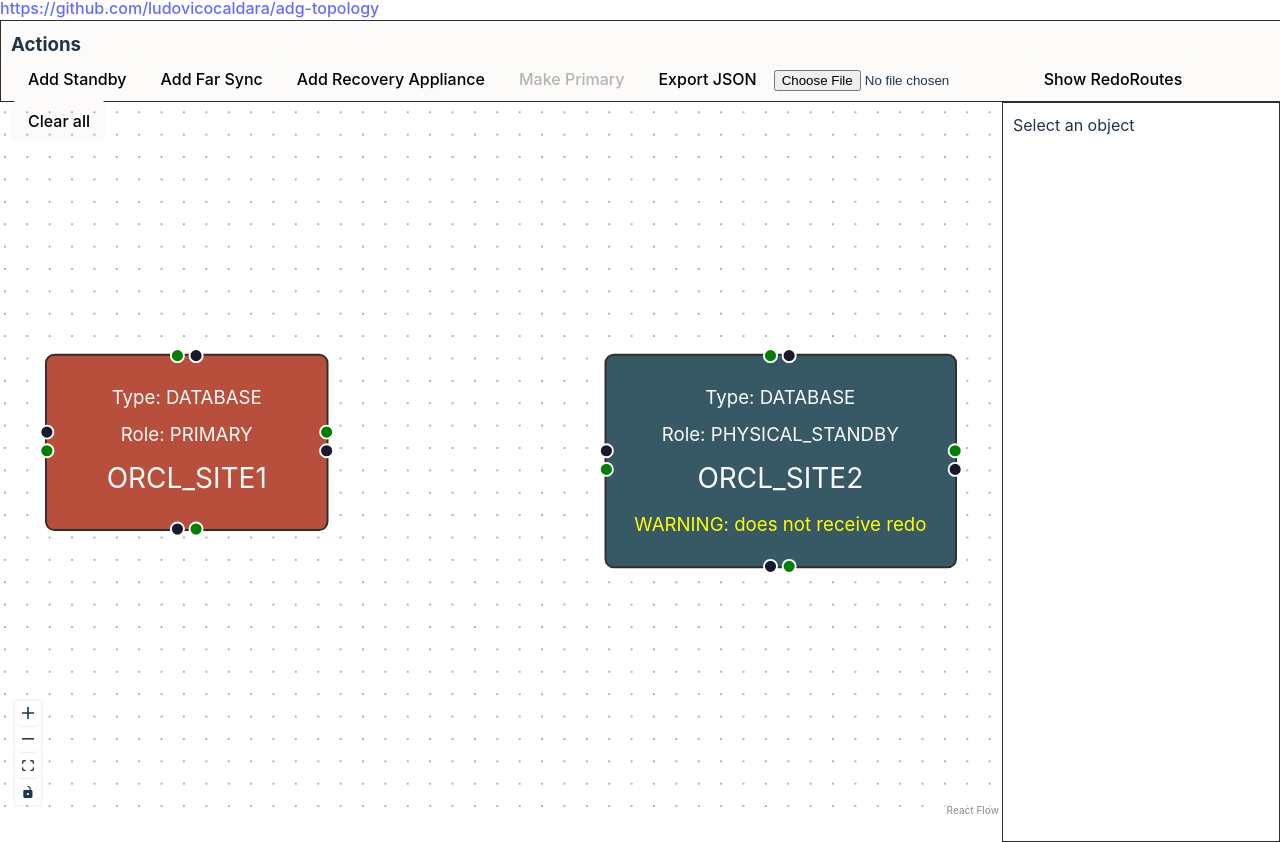
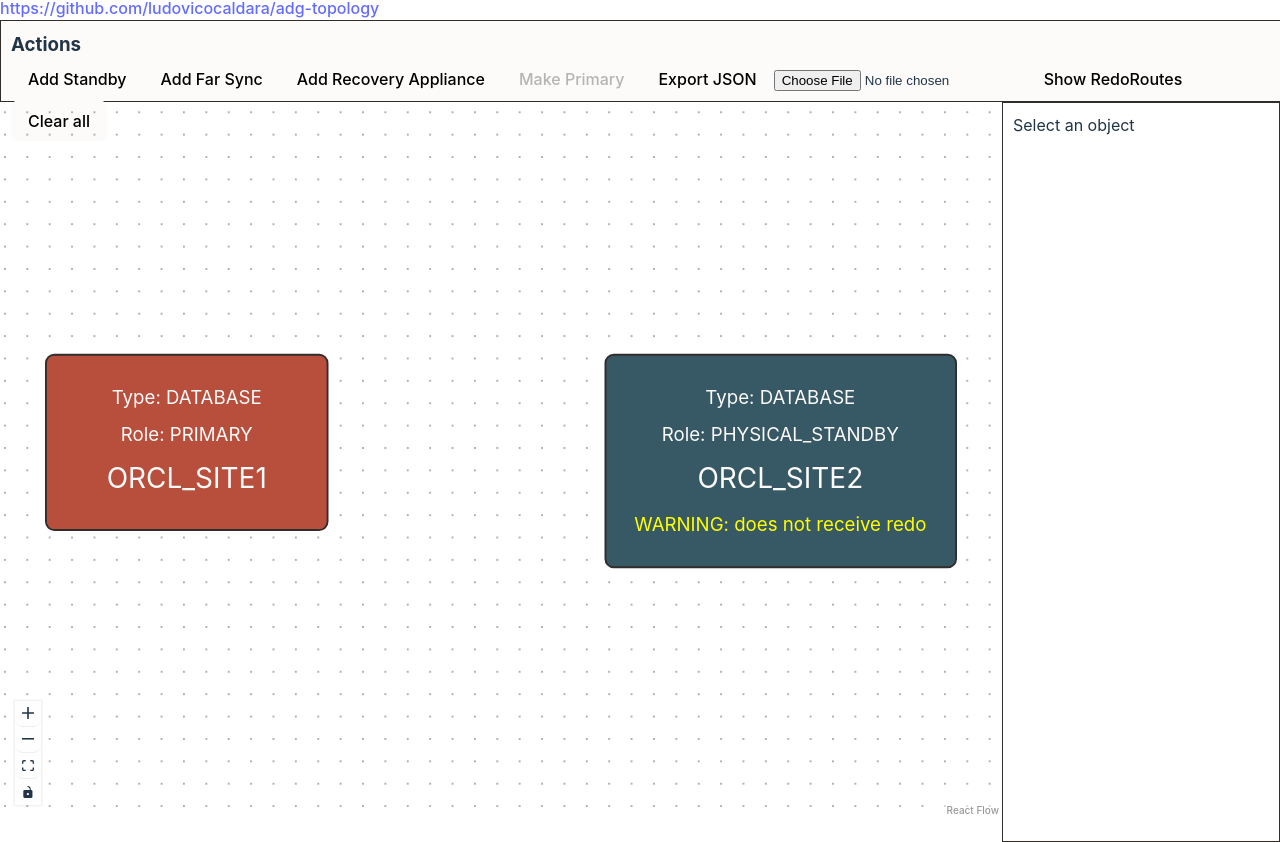
Before and after one commit to ludovicocaldara/adg-topology, a React (Vite) app: page / in a window 1280 px wide. Shown: the part 613-1455 px from the top of the page. Built offline with nearby package versions, Linux system fonts and the light colour scheme.

Commit message:
feat: added dynamic handle, arrowheads, and straight lines

```diff
--- a/src/components/DatabaseNode.jsx
+++ b/src/components/DatabaseNode.jsx
@@ -1,5 +1,12 @@
 import React, { memo } from 'react';
 import { Handle, Position } from '@xyflow/react';
+
+const perimeterHandles = [
+  { id: 'top', position: Position.Top },
+  { id: 'right', position: Position.Right },
+  { id: 'bottom', position: Position.Bottom },
+  { id: 'left', position: Position.Left },
+];
 
 const DatabaseNode = ({ data, selected }) => {
   const { dbUniqueName, role, type, warning } = data;
@@ -9,6 +16,7 @@ const DatabaseNode = ({ data, selected }) => {
 
   return (
     <div
+      className={`database-node ${selected ? 'database-node--selected' : ''}`}
       style={{
         padding: '15px',
         borderRadius: '5px',
@@ -25,14 +33,16 @@ const DatabaseNode = ({ data, selected }) => {
       {type == "DATABASE" && <div style={{ fontSize: '10px', marginBottom: '5px' }}>Role: {role}</div>}
       <div>{dbUniqueName}</div>
       {warning && <div style={{ color: 'yellow', fontSize: '10px', marginTop: '5px' }}>WARNING: {warning}</div>}
-      <Handle type="source" position={Position.Right} id='rs' style={{ top: 'calc(50% - 5px)', background: 'green'}} isConnectable={true} />
-      <Handle type="target" position={Position.Right} id='rt' style={{ top: 'calc(50% + 5px)' }} isConnectableStart={false} isConnectable={true} />
-      <Handle type="source" position={Position.Left} id='ls' style={{ top: 'calc(50% + 5px)', background: 'green' }} isConnectable={true} />
-      <Handle type="target" position={Position.Left} id='lt' style={{ top: 'calc(50% - 5px)' }} isConnectableStart={false} isConnectable={true} />
-      <Handle type="source" position={Position.Top} id='ts' style={{ left: 'calc(50% - 5px)', background: 'green'}} isConnectable={true} />
-      <Handle type="target" position={Position.Top} id='tt' style={{ left: 'calc(50% + 5px)' }} isConnectableStart={false} isConnectable={true} />
-      <Handle type="source" position={Position.Bottom} id='bs' style={{ left: 'calc(50% + 5px)', background: 'green' }} isConnectable={true} />
-      <Handle type="target" position={Position.Bottom} id='bt' style={{ left: 'calc(50% - 5px)' }} isConnectableStart={false} isConnectable={true} />
+      {perimeterHandles.map(({ id, position }) => (
+        <Handle
+          key={id}
+          type="source"
+          position={position}
+          id={id}
+          className={`database-node__handle database-node__handle--${id}`}
+          isConnectable={true}
+        />
+      ))}
     </div>
   );
 };
--- a/src/components/LadEdge.jsx
+++ b/src/components/LadEdge.jsx
@@ -1,31 +1,63 @@
 import React from 'react';
-import { BaseEdge, EdgeLabelRenderer, getBezierPath, MarkerType } from '@xyflow/react';
+import { BaseEdge, EdgeLabelRenderer, useStore } from '@xyflow/react';
+
+const getNodeCenter = (node) => {
+  if (!node) return null;
+
+  const width = node.measured?.width ?? node.width ?? node.initialWidth ?? 0;
+  const height = node.measured?.height ?? node.height ?? node.initialHeight ?? 0;
+  const position = node.internals?.positionAbsolute ?? node.position ?? { x: 0, y: 0 };
+
+  return {
+    x: position.x + width / 2,
+    y: position.y + height / 2,
+  };
+};
 
 const LadEdge = ({
+  id,
+  source,
+  target,
   sourceX,
   sourceY,
   targetX,
   targetY,
-  sourcePosition,
-  targetPosition,
   data,
 }) => {
+  const sourceNode = useStore((store) => store.nodeLookup.get(source));
+  const targetNode = useStore((store) => store.nodeLookup.get(target));
   const { whenPrimaryName, logXptMode, priority, targetDbUniqueName, isEffective } = data;
-  const [edgePath, labelX, labelY] = getBezierPath({
-    sourceX,
-    sourceY,
-    sourcePosition,
-    targetX,
-    targetY,
-    targetPosition,
-  });
+  const markerId = `lad-arrow-${id}`;
+  const sourceCenter = getNodeCenter(sourceNode) ?? { x: sourceX, y: sourceY };
+  const targetCenter = getNodeCenter(targetNode) ?? { x: targetX, y: targetY };
+  const labelX = (sourceCenter.x + targetCenter.x) / 2;
+  const labelY = (sourceCenter.y + targetCenter.y) / 2;
+  const arrowX = sourceCenter.x + (targetCenter.x - sourceCenter.x) * 0.62;
+  const arrowY = sourceCenter.y + (targetCenter.y - sourceCenter.y) * 0.62;
+  const edgePath = `M ${sourceCenter.x},${sourceCenter.y} L ${arrowX},${arrowY} L ${targetCenter.x},${targetCenter.y}`;
 
   return (
     <>
+      <defs>
+        <marker
+          id={markerId}
+          markerHeight="8"
+          markerUnits="strokeWidth"
+          markerWidth="10"
+          orient="auto-start-reverse"
+          refX="5"
+          refY="4"
+          viewBox="0 0 10 8"
+        >
+          <path d="M 0 0 L 10 4 L 0 8 z" fill="var(--redwood-black)" />
+        </marker>
+      </defs>
       <BaseEdge
         path={edgePath}
-        markerEnd={{ type: MarkerType.ArrowClosed, color: 'var(--redwood-black)' }}
+        markerMid={`url(#${markerId})`}
         style={{
+          stroke: 'var(--redwood-black)',
+          strokeWidth: 1.5,
           strokeDasharray: isEffective ? 'none' : '5,5',
         }}
       />
--- a/src/components/TopologyCanvas.jsx
+++ b/src/components/TopologyCanvas.jsx
@@ -2,6 +2,7 @@ import {
   ReactFlow,
   Controls,
   Background,
+  ConnectionLineType,
 } from '@xyflow/react';
 
 import DatabaseNode from './DatabaseNode';
@@ -48,6 +49,8 @@ const TopologyCanvas = ({
           nodeTypes={nodeTypes}
           edgeTypes={edgeTypes}
           connectionMode="loose"
+          connectionLineType={ConnectionLineType.Straight}
+          connectionLineStyle={{ stroke: 'var(--redwood-black)', strokeWidth: 1.5 }}
           fitView
         >
           <Controls />
--- a/src/index.css
+++ b/src/index.css
@@ -36,6 +36,71 @@ body {
   min-height: 100vh;
 }
 
+.react-flow__edges {
+  z-index: 0;
+}
+
+.react-flow__nodes {
+  z-index: 1;
+}
+
+.database-node::after {
+  content: '';
+  position: absolute;
+  inset: -6px;
+  border: 4px solid #2f8f2f;
+  border-radius: 8px;
+  opacity: 0;
+  pointer-events: none;
+  transition: opacity 120ms ease;
+}
+
+.database-node:hover::after,
+.database-node--selected::after {
+  opacity: 1;
+}
+
+.database-node__handle.react-flow__handle {
+  background: transparent;
+  border: 0;
+  border-radius: 0;
+  height: 14px;
+  opacity: 0;
+  pointer-events: all;
+  transform: none;
+  width: 14px;
+  z-index: 3;
+}
+
+.database-node__handle--top.react-flow__handle {
+  height: 14px;
+  left: 0;
+  top: -7px;
+  width: 100%;
+}
+
+.database-node__handle--right.react-flow__handle {
+  height: 100%;
+  right: -7px;
+  top: 0;
+  width: 14px;
+}
+
+.database-node__handle--bottom.react-flow__handle {
+  bottom: -7px;
+  height: 14px;
+  left: 0;
+  top: auto;
+  width: 100%;
+}
+
+.database-node__handle--left.react-flow__handle {
+  height: 100%;
+  left: -7px;
+  top: 0;
+  width: 14px;
+}
+
 h1 {
   font-size: 3.2em;
   line-height: 1.1;
--- a/src/utils/edgeNormalization.js
+++ b/src/utils/edgeNormalization.js
@@ -1,6 +1,19 @@
 const findNodeIdByDbUniqueName = (nodes, dbUniqueName) => (
   nodes.find(node => node.data.dbUniqueName === dbUniqueName)?.id
 );
+
+const legacyHandleSides = {
+  bs: 'bottom',
+  bt: 'bottom',
+  ls: 'left',
+  lt: 'left',
+  rs: 'right',
+  rt: 'right',
+  ts: 'top',
+  tt: 'top',
+};
+
+const normalizeHandleId = (handleId) => legacyHandleSides[handleId] || handleId;
 
 export const normalizeEdges = (edges = [], nodes = []) => {
   return edges.map(edge => {
@@ -13,6 +26,8 @@ export const normalizeEdges = (edges = [], nodes = []) => {
 
     return {
       ...edge,
+      sourceHandle: normalizeHandleId(edge.sourceHandle),
+      targetHandle: normalizeHandleId(edge.targetHandle),
       data: {
         ...data,
         whenPrimaryNodeId: data.whenPrimaryNodeId || findNodeIdByDbUniqueName(nodes, legacyWhenPrimaryIs) || null,
```
